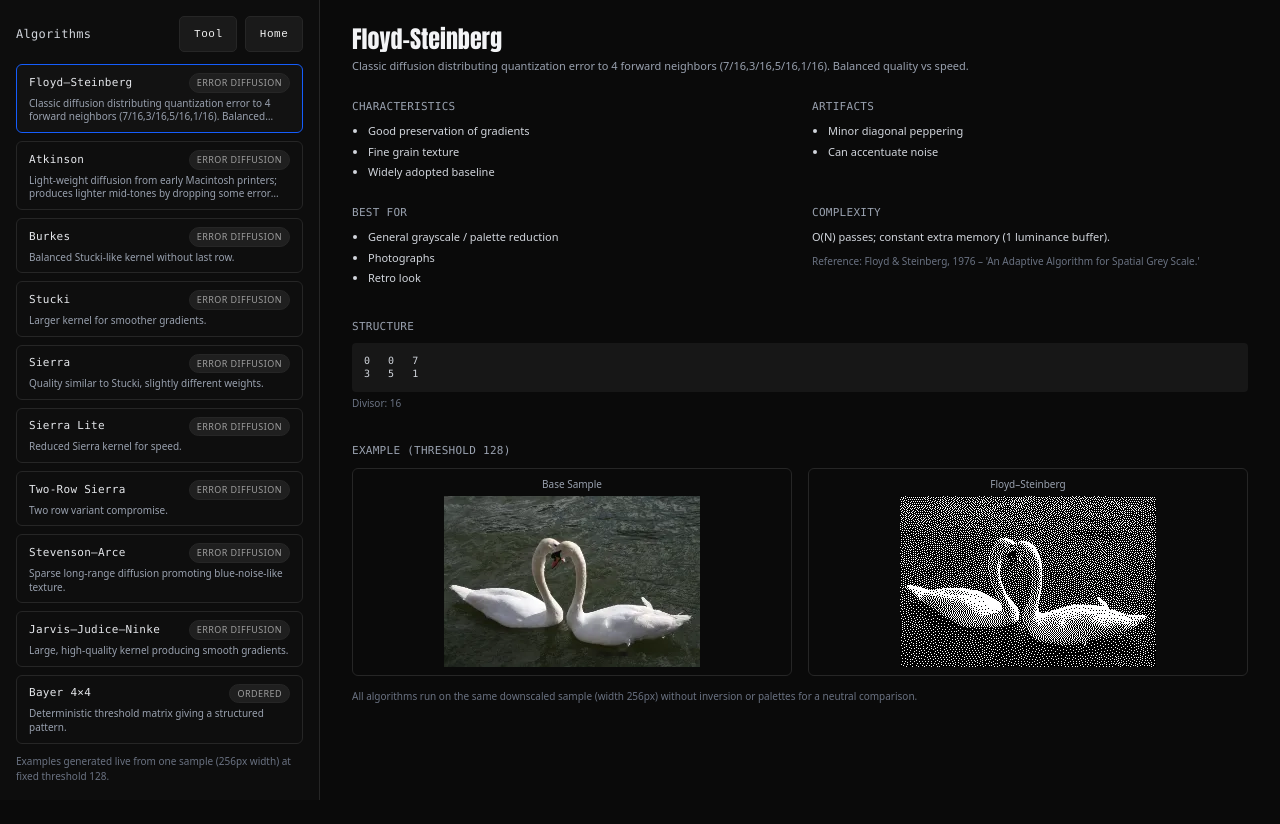
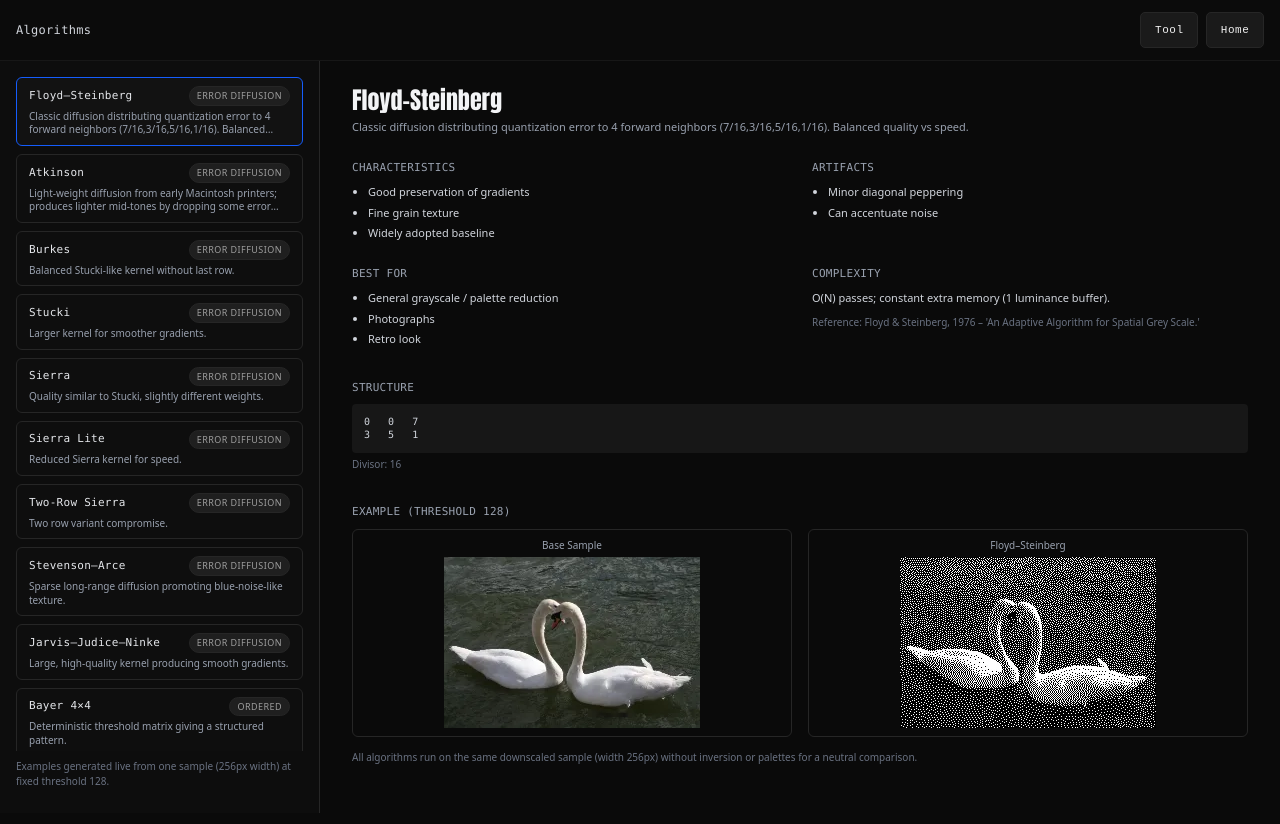
Before and after one commit to Oslonline/dithering-studio, a React (Vite) app: page /Algorithms in a window 1280 px wide. Shown: the top 824 px of the page. Before the commit the page ends 800 px from the top, so only its background shows below. Built offline with nearby package versions, Linux system fonts and the light colour scheme.

Commit message:
ui: unify global header across tool & algorithms pages (spacing + button order)

```diff
--- a/src/pages/AlgorithmExplorer.tsx
+++ b/src/pages/AlgorithmExplorer.tsx
@@ -139,27 +139,30 @@ const AlgorithmExplorer: React.FC = () => {
     setExamples(newExamples);
   }, [baseLoaded]);
   return (
-    <div className="flex w-full flex-col md:flex-row">
-      <aside className="flex h-screen w-full flex-shrink-0 flex-col border-b border-neutral-800 bg-[#0d0d0d] md:w-80 md:border-r md:border-b-0">
-        <header className="flex items-center justify-between px-4 pt-4 pb-3">
+    <div className="flex min-h-screen w-full flex-col">
+      <header className="flex items-center justify-between border-b border-neutral-900 bg-[#0b0b0b] px-4 py-3">
+        <div className="flex items-center gap-4">
           <h1 className="font-mono text-xs tracking-wide text-gray-300">Algorithms</h1>
+        </div>
         <div className="flex items-center gap-2">
           <Link to="/Dithering" className="clean-btn px-3 py-1 !text-[11px]">Tool</Link>
           <Link to="/" className="clean-btn px-3 py-1 !text-[11px]">Home</Link>
         </div>
       </header>
-        <div className="flex-1 space-y-2 overflow-y-auto px-4 pb-4">
+      <div className="flex flex-1 flex-col md:flex-row">
+      <aside className="flex w-full flex-shrink-0 flex-col border-b border-neutral-800 bg-[#0d0d0d] md:w-80 md:border-b-0 md:border-r" style={{ maxHeight: 'calc(100vh - 48px)' }}>
+        <div className="flex-1 space-y-2 overflow-y-auto px-4 pt-4 pb-4">
           {algorithmDetails.map((a) => (
             <AlgorithmCard key={a.id} algo={a} active={a.id === activeId} onSelect={() => setActiveId(a.id)} />
           ))}
         </div>
-        <div className="space-y-1 p-4 pt-2 text-[10px] text-gray-500">
+        <div className="space-y-1 p-4 pt-2 pb-6 text-[10px] text-gray-500">
           <p>
             Examples generated live from one sample ({WORKING_WIDTH}px width) at fixed threshold {THRESHOLD}.
           </p>
         </div>
   </aside>
-      <main className="relative flex min-h-screen flex-1 flex-col overflow-y-auto p-6">
+  <main className="relative flex flex-1 flex-col overflow-y-auto p-6">
         <div className="mx-auto w-full max-w-4xl">
           <div className="mb-6">
             <h2 className="font-anton text-2xl leading-tight text-gray-100">{active.name}</h2>
@@ -243,6 +246,7 @@ const AlgorithmExplorer: React.FC = () => {
         </div>
       </main>
       </div>
+    </div>
   );
 };
 
--- a/src/pages/ImageDitheringTool.tsx
+++ b/src/pages/ImageDitheringTool.tsx
@@ -177,8 +177,8 @@ const ImageDitheringTool: React.FC = () => {
             <h1 className="font-mono text-xs tracking-wide text-gray-300">Dithering Studio</h1>
           </div>
           <div className="flex items-center gap-2">
+            <Link to="/Algorithms" className="clean-btn px-3 py-1 !text-[11px]" title="Algorithm reference">Explore</Link>
             <Link to="/" className="clean-btn px-3 py-1 !text-[11px]">Home</Link>
-            <Link to="/Algorithms" className="clean-btn px-3 py-1 !text-[11px]" title="Algorithm reference">Explore</Link>
           </div>
         </header>
         <div className="flex flex-1 flex-col md:flex-row">
```
Lines whose indentation alone changed are shown as unchanged.
